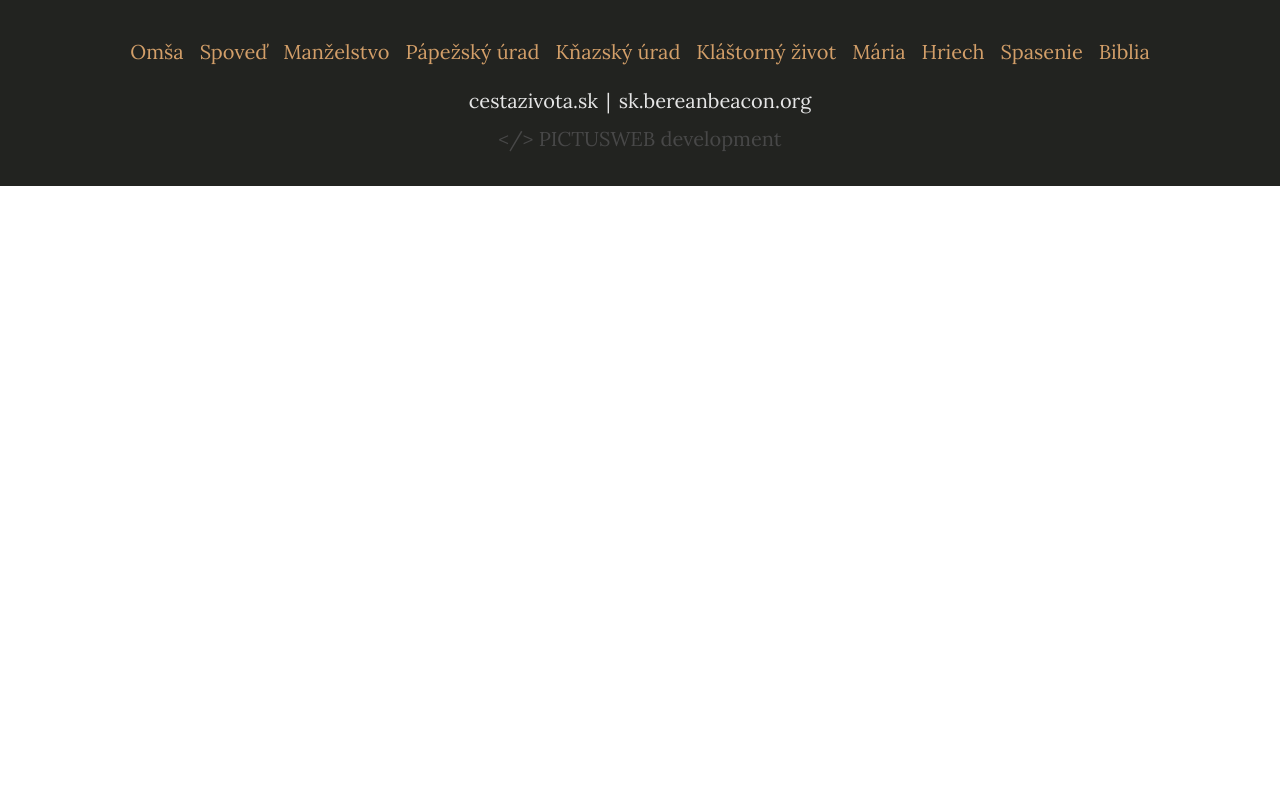
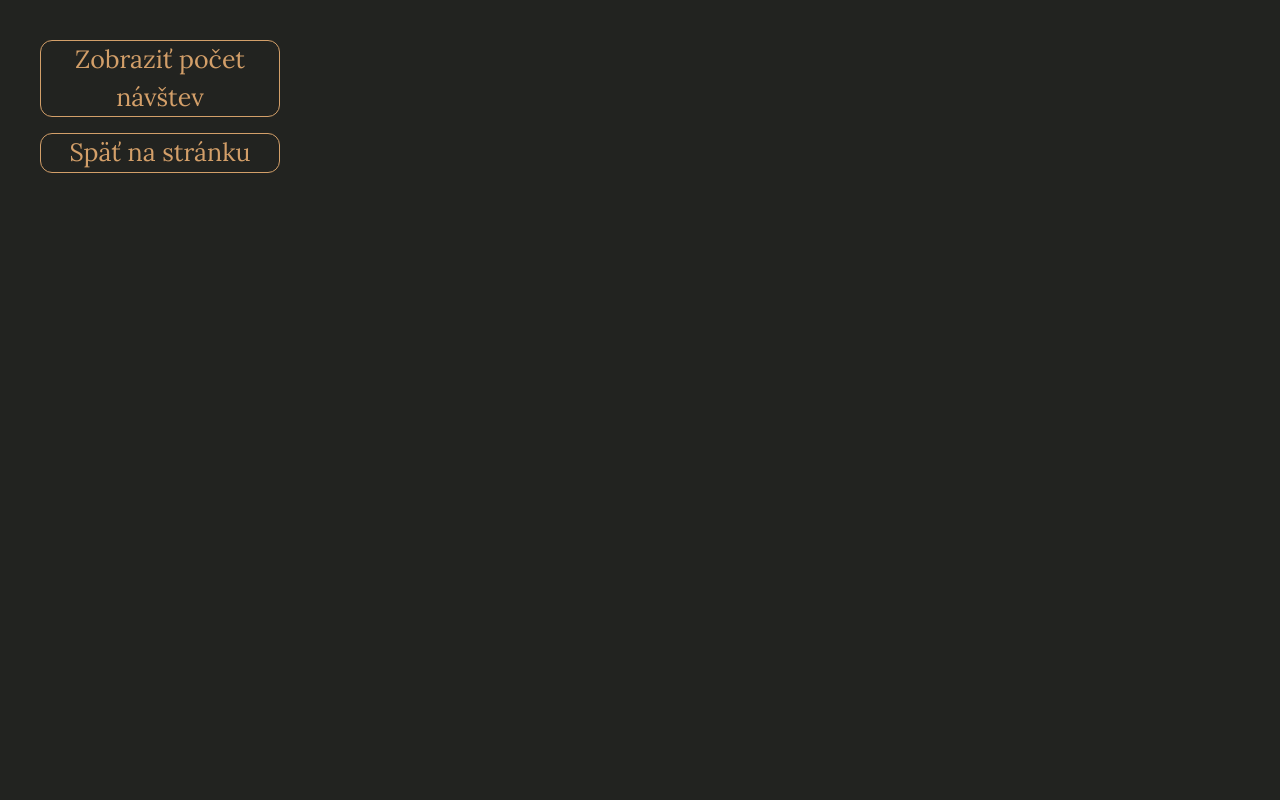
Before and after one commit to pkvarg/katolickaviera.sk, a React (Vite) app: page /counter in a window 1280 px wide. Shown: the top 800 px of the page. Built offline with nearby package versions, Linux system fonts and the light colour scheme.

Commit message:
counter api local 2000 cookies off

```diff
--- a/package.json
+++ b/package.json
@@ -10,6 +10,7 @@
     "preview": "vite preview"
   },
   "dependencies": {
+    "axios": "^1.5.0",
     "react": "^18.2.0",
     "react-cookie-consent": "^8.0.1",
     "react-dom": "^18.2.0",
--- a/src/App.jsx
+++ b/src/App.jsx
@@ -10,6 +10,7 @@
 import Hriech from './pages/Hriech'
 import Spasenie from './pages/Spasenie'
 import Biblia from './pages/Biblia'
+import Counter from './pages/Counter'
 
 import ScrollToTop from './components/ScrollToTop'
 import Footer from './components/Footer'
@@ -30,6 +31,7 @@
           <Route path='/hriech' element={<Hriech />} />
           <Route path='/spasenie' element={<Spasenie />} />
           <Route path='/biblia' element={<Biblia />} />
+          <Route path='/counter' element={<Counter />} />
         </Routes>
         <ScrollToTop />
       </BrowserRouter>
--- /dev/null
+++ b/src/pages/Counter.jsx
@@ -0,0 +1,49 @@
+import React, { useState } from 'react'
+import { useNavigate } from 'react-router-dom'
+import axios from 'axios'
+
+const Counter = () => {
+  const navigate = useNavigate()
+  const [count, setCount] = useState(0)
+
+  const config = {
+    headers: {
+      'Content-Type': 'application/json',
+    },
+  }
+
+  const getVisitors = async () => {
+    const { data } = await axios.get(
+      // `https://pictusweb.online/api/visitors/katolicka/counter`,
+
+      `http://localhost:2000/api/visitors/katolicka/counter`,
+
+      config
+    )
+    console.log(data)
+    setCount(data)
+  }
+
+  return (
+    <div className='bg-[#222320] h-[100vh] text-[25px] text-[#d39f69] p-10 flex flex-col gap-4'>
+      <button
+        onClick={getVisitors}
+        className='border px-2 rounded-xl w-[100%] lg:w-[20%] cursor-pointer'
+      >
+        Zobraziť počet návštev
+      </button>
+      {count > 0 && (
+        <h1 className='text-[35px] ml-2'>Počet návštev: {count}</h1>
+      )}
+
+      <button
+        onClick={() => navigate('/')}
+        className='border px-2 rounded-xl w-[100%] lg:w-[20%] cursor-pointer'
+      >
+        Späť na stránku
+      </button>
+    </div>
+  )
+}
+
+export default Counter
--- a/src/pages/Home.jsx
+++ b/src/pages/Home.jsx
@@ -1,7 +1,25 @@
-import React from 'react'
+import React, { useState } from 'react'
 import Header from '../components/Header'
+import CookieConsent from 'react-cookie-consent'
+import axios from 'axios'
 
 const Home = () => {
+  const [cookieAccept, setCookieAccept] = useState(false)
+
+  const config = {
+    headers: {
+      'Content-Type': 'application/json',
+    },
+  }
+
+  const increaseVisitorsCount = async () => {
+    const { data } = await axios.put(
+      // `https://pictusweb.online/api/visitors/katolicka/increase`,
+      `http://localhost:2000/api/visitors/katolicka/increase`,
+      config
+    )
+  }
+
   return (
     <>
       <main className='hero-bg relative'>
@@ -228,6 +246,28 @@
           sa raz mohol čistý postaviť pred Boha ako Jeho verný služobník.
         </h2>
       </section>
+      {/* <CookieConsent
+        location='bottom'
+        style={{
+          background: '#3b2f26',
+          color: '#d39f69',
+          fontSize: '22.5px',
+          textAlign: 'justify',
+        }}
+        buttonStyle={{
+          background: '#222320',
+          color: '#d39f69',
+          fontSize: '22.5px',
+        }}
+        buttonText='Pokračovať'
+        expires={365}
+        onAccept={() => {
+          setCookieAccept(true)
+          increaseVisitorsCount()
+        }}
+      >
+        Táto stránka nezhromažďuje žiadne údaje
+      </CookieConsent> */}
     </>
   )
 }
```
Also changed, not shown: 1 other file (tests, documents, lock files or other folders).
